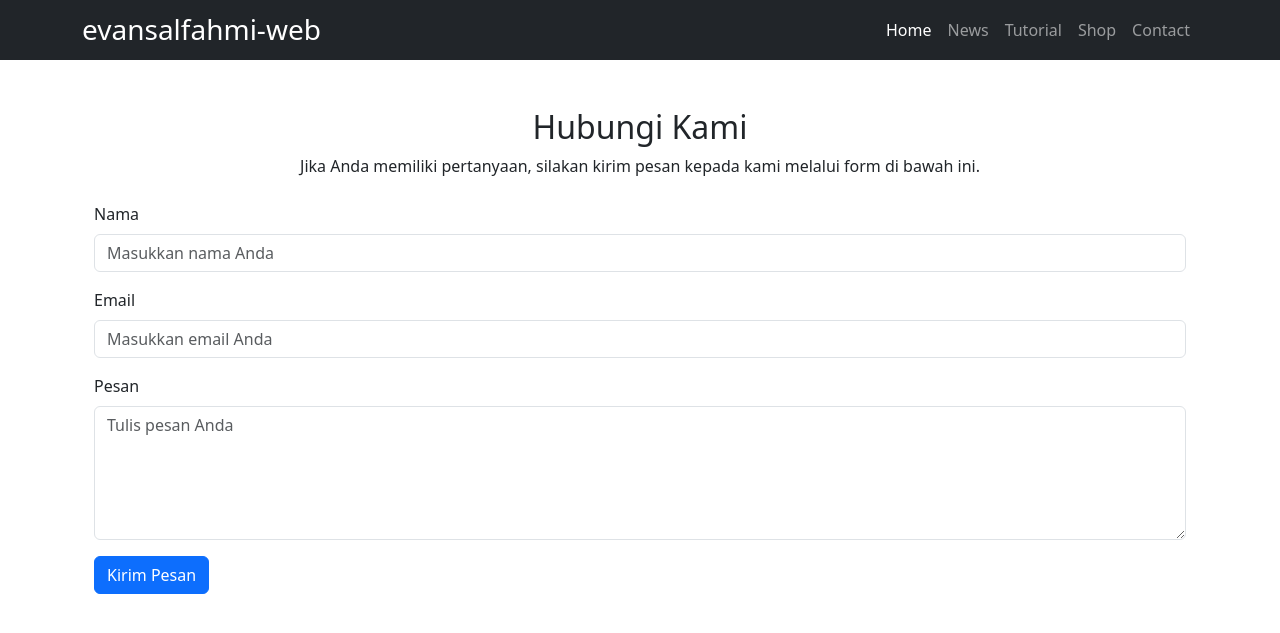
After one commit to evansalfahmi-cloud/evansalfahmi-webserver, a PHP site: page /contact.php in a window 1280 px wide. The commit adds this page. Shown: the top 633 px of the page. Run offline with PHP 8.4, Linux system fonts and the light colour scheme.

```diff
--- a/apple/index.php
+++ b/apple/index.php
@@ -21,7 +21,7 @@
                 <img src="../img/macosx.png" class="card-img-top" alt="...">
                 <div class="card-body">
                     <h5 class="card-title">MAC OSX</h5>
-                    <p class="card-text">Unduh Sistem Operasi MacOsx untuk Perangkat MacBook, Mac, Macmini dan Mac Pro.</p>
+                    <p class="card-text">Unduh Sistem Operasi MacOSX untuk Perangkat MacBook, Mac, Macmini dan Mac Pro.</p>
                     <a href="firmware.php" class="btn btn-primary">Lihat Firmware</a>
                 </div>
             </div>
--- /dev/null
+++ b/contact.php
@@ -0,0 +1,48 @@
+<?php include 'includes/header.php'; ?>
+<?php include 'includes/config.php'; // Untuk koneksi database ?>
+
+<?php
+// Proses data form jika ada request POST
+if ($_SERVER['REQUEST_METHOD'] == 'POST') {
+    $name = mysqli_real_escape_string($conn, $_POST['name']);
+    $email = mysqli_real_escape_string($conn, $_POST['email']);
+    $message = mysqli_real_escape_string($conn, $_POST['message']);
+
+    // Simpan data ke database
+    $query = "INSERT INTO contact_messages (name, email, message) VALUES ('$name', '$email', '$message')";
+    if (mysqli_query($conn, $query)) {
+        $success_message = "Pesan Anda berhasil dikirim!";
+    } else {
+        $error_message = "Terjadi kesalahan. Silakan coba lagi.";
+    }
+}
+?>
+
+
+
+<div class="container mt-5">
+        <h2 class="text-center">Hubungi Kami</h2>
+        <p class="text-center">Jika Anda memiliki pertanyaan, silakan kirim pesan kepada kami melalui form di bawah ini.</p>
+
+        <?php if (!empty($success_message)): ?>
+            <div class="alert alert-success"><?php echo $success_message; ?></div>
+        <?php elseif (!empty($error_message)): ?>
+            <div class="alert alert-danger"><?php echo $error_message; ?></div>
+        <?php endif; ?>
+
+        <form action="contact.php" method="POST" class="mt-4">
+            <div class="mb-3">
+                <label for="name" class="form-label">Nama</label>
+                <input type="text" class="form-control" id="name" name="name" placeholder="Masukkan nama Anda" required>
+            </div>
+            <div class="mb-3">
+                <label for="email" class="form-label">Email</label>
+                <input type="email" class="form-control" id="email" name="email" placeholder="Masukkan email Anda" required>
+            </div>
+            <div class="mb-3">
+                <label for="message" class="form-label">Pesan</label>
+                <textarea class="form-control" id="message" name="message" rows="5" placeholder="Tulis pesan Anda" required></textarea>
+            </div>
+            <button type="submit" class="btn btn-primary">Kirim Pesan</button>
+        </form>
+    </div>
--- a/index.php
+++ b/index.php
@@ -12,7 +12,7 @@
         <div class="row mt-4">
         <div class="col-md-4">
                 <div class="card">
-                    <img src="img/smartphone.png" class="card-img-top" alt="...">
+                    <img src="img/smp.png" class="card-img-top" alt="...">
                     <div class="card-body">
                         <h5 class="card-title">SMARTPHONE</h5>
                         <p class="card-text">Temukan beragam tools dan software terkini, serta tips dan trik pintar untuk mengoptimalkan pengalaman smartphone Anda.</p>
@@ -22,7 +22,7 @@
             </div>
             <div class="col-md-4">
                 <div class="card">
-                    <img src="img/computer.png" class="card-img-top" alt="...">
+                    <img src="img/com.png" class="card-img-top" alt="...">
                     <div class="card-body">
                         <h5 class="card-title">COMPUTER</h5>
                         <p class="card-text">Dapatkan software pilihan, solusi teknis, dan tips berguna untuk meningkatkan produktivitas dan performa komputer Anda.</p>
@@ -32,7 +32,7 @@
             </div>
             <div class="col-md-4">
                 <div class="card">
-                    <img src="img/apple.png" class="card-img-top" alt="...">
+                    <img src="img/apple-d.png" class="card-img-top" alt="...">
                     <div class="card-body">
                         <h5 class="card-title">APPLE DEVICE</h5>
                         <p class="card-text">Jelajahi tools eksklusif, software terbaik, dan trik praktis untuk memaksimalkan perangkat Apple Anda sehari-hari.</p>
```
Also changed, not shown: img/apple-d.png (added), img/com.png (added), img/daun.png (deleted), img/hero.png (deleted), img/smp.png (added).
